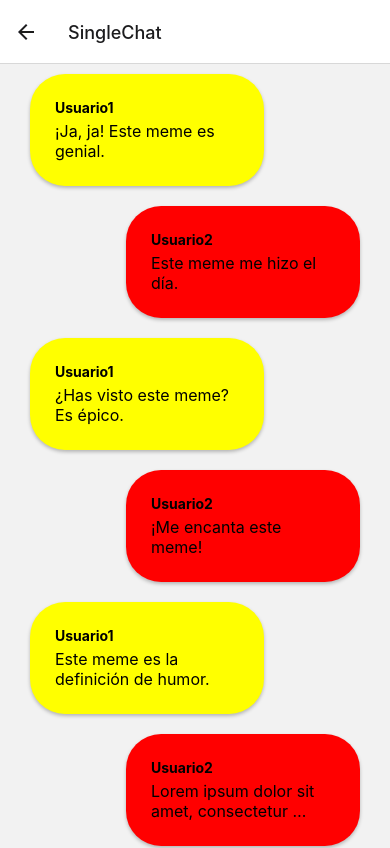
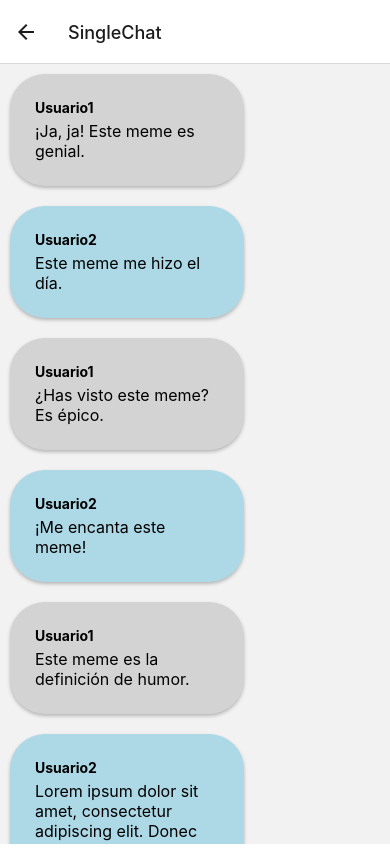
Before and after one commit to pSand99/Front_MMO, a React Native app: screen /SingleChat in a window 390 px wide. Shown: the top 848 px of the page. Built offline with nearby package versions, Linux system fonts and the light colour scheme.

Commit message:
20mayoC1

```diff
--- a/screens/ConversationsScreen.js
+++ b/screens/ConversationsScreen.js
@@ -125,7 +125,8 @@ const ConversationsScreen = () => {
   const tileWidth = screenWidth / numColumns - 20; // Restamos 20 para dejar espacio entre mosaicos
 
   return (
-    <ScrollView contentContainerStyle={styles.container}>
+    <View style={styles.outerContainer}>
+      <ScrollView contentContainerStyle={styles.scrollContainer}>
         {conversations.map(conversation => (
           <TouchableOpacity
             key={conversation.id}
@@ -137,11 +138,18 @@ const ConversationsScreen = () => {
           </TouchableOpacity>
         ))}
       </ScrollView>
+    </View>
+
   );
 };
 
 const styles = StyleSheet.create({
-  container: {
+  outerContainer: {
+    flex: 1,
+  },
+  scrollContainer: {
+    flex: 1,
+    position: 'absolute',
     padding: 10,
     flexDirection: 'row', // Alinear en fila
     flexWrap: 'wrap', // Permitir que los mosaicos se envuelvan
--- a/screens/SingleChatScreen.js
+++ b/screens/SingleChatScreen.js
@@ -103,13 +103,13 @@ const SingleChatScreen = () => {
                 styles.messageContainer,
                 {
                 width: messageWidth,
-                alignSelf: index % 2 === 0 ? 'flex-start' : 'flex-end', // Alterna entre la izquierda y la derecha
-                backgroundColor: index % 2 === 0 ? 'yellow' : 'red'
+                alignSelf: index % 2 === 0 ? 'flex-start' : 'flex-end',
+                backgroundColor: index % 2 === 0 ? 'lightgray' : 'lightblue'
                 }
             ]}
             >
                 <Text style={styles.username}>{chat.user}</Text>
-                <Text numberOfLines={2} style={styles.lastMessage}>{chat.lastMessage}</Text>
+                <Text style={styles.lastMessage}>{chat.lastMessage}</Text>
             </View>
         ))}
         </ScrollView>
@@ -120,15 +120,18 @@ const SingleChatScreen = () => {
 
 const styles = StyleSheet.create({
     outerContainer: {
-        flex: 1,
+      flex: 1,
     },
     scrollContainer: {
-        flexGrow: 1, // Permite que el ScrollView crezca y ocupe todo el espacio disponible
-        justifyContent: 'flex-start',
-      paddingVertical: 10,
-      paddingHorizontal: 30,
+      flex: 1,
+      position: 'absolute',
+      padding: 10,
+      flexDirection: 'column',
+      flexWrap: 'wrap', // Permitir que los mosaicos se envuelvan
+      justifyContent: 'space-between', // Espacio uniforme entre mosaicos
     },
     messageContainer: {
+      flex: 1,
       backgroundColor: '#fff',
       borderRadius: 35,
       marginBottom: 20,
```
Lines whose indentation alone changed are shown as unchanged.
